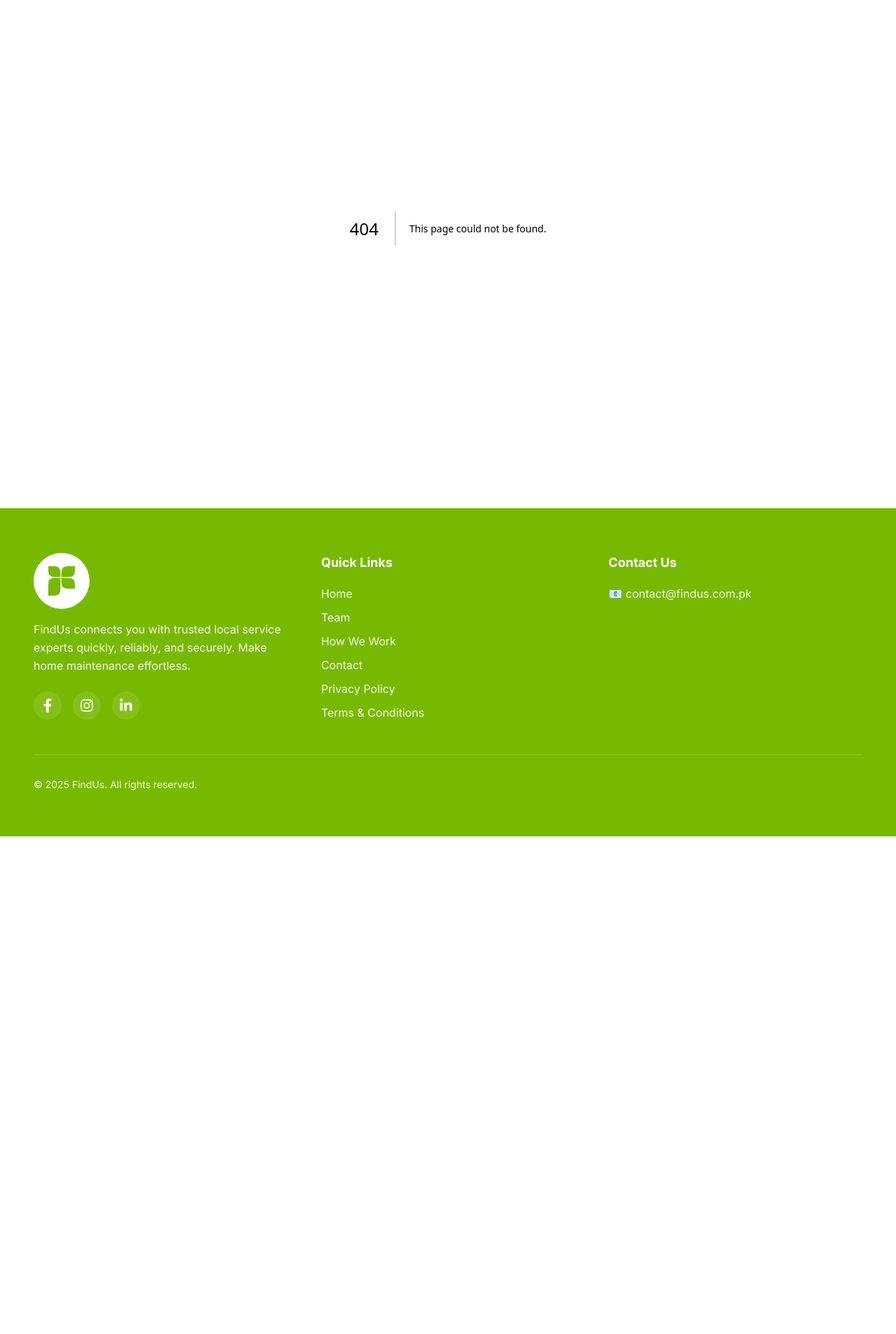
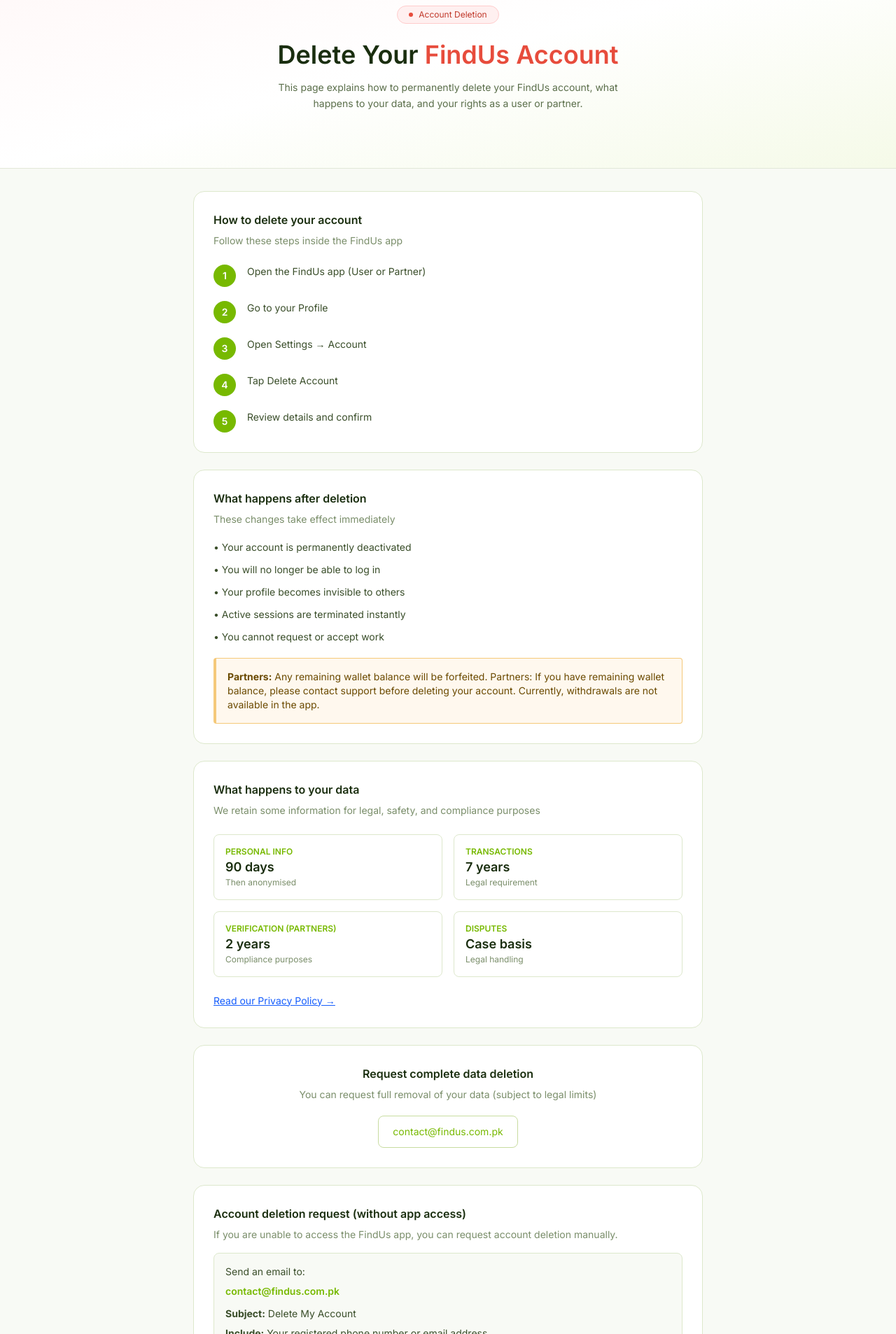
Before and after one commit to kamranBaloch1/findus-website, a Next.js app: page /delete-account in a window 1280 px wide. Before the commit this address had no page. Shown: the part 74-1980 px from the top of the page at 70% size. Before the commit the page ends 1269 px from the top, so only its background shows below. Built offline with nearby package versions, Linux system fonts and the light colour scheme.

Commit message:
added delete page

```diff
--- /dev/null
+++ b/app/delete-account/page.jsx
@@ -0,0 +1,172 @@
+export default function DeleteAccountPage() {
+  return (
+    <main className="min-h-screen bg-[#f8faf5]">
+
+      {/* Hero */}
+      <section className="text-center px-6 py-20 bg-gradient-to-br from-[#fff7f7] via-white to-[#f5fae8] border-b border-[#e2e8d8]">
+        <div className="inline-flex items-center gap-2 bg-[#fff0f0] border border-[#fcc] text-[#c0392b] text-xs px-4 py-1 rounded-full mb-6">
+          <span className="w-1.5 h-1.5 bg-[#e74c3c] rounded-full"></span>
+          Account Deletion
+        </div>
+
+        <h1 className="text-4xl font-semibold text-[#1a2e0f] mb-4">
+          Delete Your <span className="text-[#e74c3c]">FindUs Account</span>
+        </h1>
+
+        <p className="text-[#5a6e4a] max-w-lg mx-auto text-sm leading-relaxed">
+          This page explains how to permanently delete your FindUs account,
+          what happens to your data, and your rights as a user or partner.
+        </p>
+      </section>
+
+      <div className="max-w-3xl mx-auto px-5 pb-24">
+
+        {/* Steps */}
+        <section className="bg-white border border-[#dde8cc] rounded-2xl p-7 mt-8">
+          <h2 className="text-base font-semibold text-[#1a2e0f] mb-2">
+            How to delete your account
+          </h2>
+
+          <p className="text-sm text-[#7a8e6a] mb-6">
+            Follow these steps inside the FindUs app
+          </p>
+
+          <div className="space-y-5">
+            {[
+              "Open the FindUs app (User or Partner)",
+              "Go to your Profile",
+              "Open Settings → Account",
+              "Tap Delete Account",
+              "Review details and confirm"
+            ].map((step, i) => (
+              <div key={i} className="flex gap-4">
+                <div className="w-8 h-8 bg-[#77B900] text-white text-sm font-semibold rounded-full flex items-center justify-center">
+                  {i + 1}
+                </div>
+                <p className="text-sm text-[#3a4e2a]">{step}</p>
+              </div>
+            ))}
+          </div>
+        </section>
+
+        {/* What Happens */}
+        <section className="bg-white border border-[#dde8cc] rounded-2xl p-7 mt-6">
+          <h2 className="text-base font-semibold text-[#1a2e0f] mb-2">
+            What happens after deletion
+          </h2>
+
+          <p className="text-sm text-[#7a8e6a] mb-5">
+            These changes take effect immediately
+          </p>
+
+          <ul className="space-y-3 text-sm text-[#3a4e2a]">
+            <li>• Your account is permanently deactivated</li>
+            <li>• You will no longer be able to log in</li>
+            <li>• Your profile becomes invisible to others</li>
+            <li>• Active sessions are terminated instantly</li>
+            <li>• You cannot request or accept work</li>
+          </ul>
+
+          <div className="mt-5 bg-[#fff8ee] border border-[#f5c97a] border-l-4 border-l-[#f5c97a] rounded p-4 text-sm text-[#6b4a00]">
+            <strong>Partners:</strong> Any remaining wallet balance will be forfeited.
+            Partners: If you have remaining wallet balance, please contact support before deleting your account. Currently, withdrawals are not available in the app.
+          </div>
+        </section>
+
+        {/* Data Retention */}
+        <section className="bg-white border border-[#dde8cc] rounded-2xl p-7 mt-6">
+          <h2 className="text-base font-semibold text-[#1a2e0f] mb-2">
+            What happens to your data
+          </h2>
+
+          <p className="text-sm text-[#7a8e6a] mb-6">
+            We retain some information for legal, safety, and compliance purposes
+          </p>
+
+          <div className="grid grid-cols-2 gap-4">
+
+            <div className="border border-[#dde8cc] rounded-lg p-4">
+              <div className="text-xs font-semibold text-[#77B900] uppercase">Personal Info</div>
+              <div className="text-lg font-semibold text-[#1a2e0f]">90 days</div>
+              <div className="text-xs text-[#7a8e6a]">Then anonymised</div>
+            </div>
+
+            <div className="border border-[#dde8cc] rounded-lg p-4">
+              <div className="text-xs font-semibold text-[#77B900] uppercase">Transactions</div>
+              <div className="text-lg font-semibold text-[#1a2e0f]">7 years</div>
+              <div className="text-xs text-[#7a8e6a]">Legal requirement</div>
+            </div>
+
+            <div className="border border-[#dde8cc] rounded-lg p-4">
+              <div className="text-xs font-semibold text-[#77B900] uppercase">Verification (Partners)</div>
+              <div className="text-lg font-semibold text-[#1a2e0f]">2 years</div>
+              <div className="text-xs text-[#7a8e6a]">Compliance purposes</div>
+            </div>
+
+            <div className="border border-[#dde8cc] rounded-lg p-4">
+              <div className="text-xs font-semibold text-[#77B900] uppercase">Disputes</div>
+              <div className="text-lg font-semibold text-[#1a2e0f]">Case basis</div>
+              <div className="text-xs text-[#7a8e6a]">Legal handling</div>
+            </div>
+
+          </div>
+
+          {/* Privacy */}
+          <a
+            href="https://findus.com.pk/privacy-policy"
+            target="_blank"
+            className="block mt-6 text-sm text-blue-600 underline"
+          >
+            Read our Privacy Policy →
+          </a>
+        </section>
+
+        {/* Full Deletion */}
+        <section className="bg-white border border-[#dde8cc] rounded-2xl p-7 mt-6 text-center">
+          <h2 className="text-base font-semibold text-[#1a2e0f] mb-2">
+            Request complete data deletion
+          </h2>
+
+          <p className="text-sm text-[#7a8e6a] mb-5">
+            You can request full removal of your data (subject to legal limits)
+          </p>
+
+          <a
+            href="mailto:contact@findus.com.pk?subject=Request%20for%20Complete%20Data%20Deletion"
+            className="inline-block border border-[#c8dca0] rounded-lg px-5 py-3 text-sm text-[#77B900] hover:bg-[#f8faf5]"
+          >
+            contact@findus.com.pk
+          </a>
+        </section>
+        <section className="bg-white border border-[#dde8cc] rounded-2xl p-7 mt-6">
+  <h2 className="text-base font-semibold text-[#1a2e0f] mb-2">
+    Account deletion request (without app access)
+  </h2>
+
+  <p className="text-sm text-[#7a8e6a] mb-4">
+    If you are unable to access the FindUs app, you can request account deletion manually.
+  </p>
+
+  <div className="bg-[#f8faf5] border border-[#dde8cc] rounded-lg p-4 text-sm text-[#3a4e2a]">
+    <p className="mb-2">
+      Send an email to:
+    </p>
+
+    <p className="font-semibold text-[#77B900] mb-3">
+      contact@findus.com.pk
+    </p>
+
+    <p className="mb-2">
+      <strong>Subject:</strong> Delete My Account
+    </p>
+
+    <p>
+      <strong>Include:</strong> Your registered phone number or email address
+    </p>
+  </div>
+</section>
+
+      </div>
+    </main>
+  );
+}
--- a/components/Footer.jsx
+++ b/components/Footer.jsx
@@ -96,6 +96,12 @@
           >
            Terms & Conditions
           </Link>
+          <Link
+            href="/delete-account"
+            className="text-white/90 hover:text-white hover:translate-x-1 transition-all duration-200 text-sm sm:text-base"
+          >
+           Delete Account
+          </Link>
         </div>
 
         {/* Contact Info */}
```
